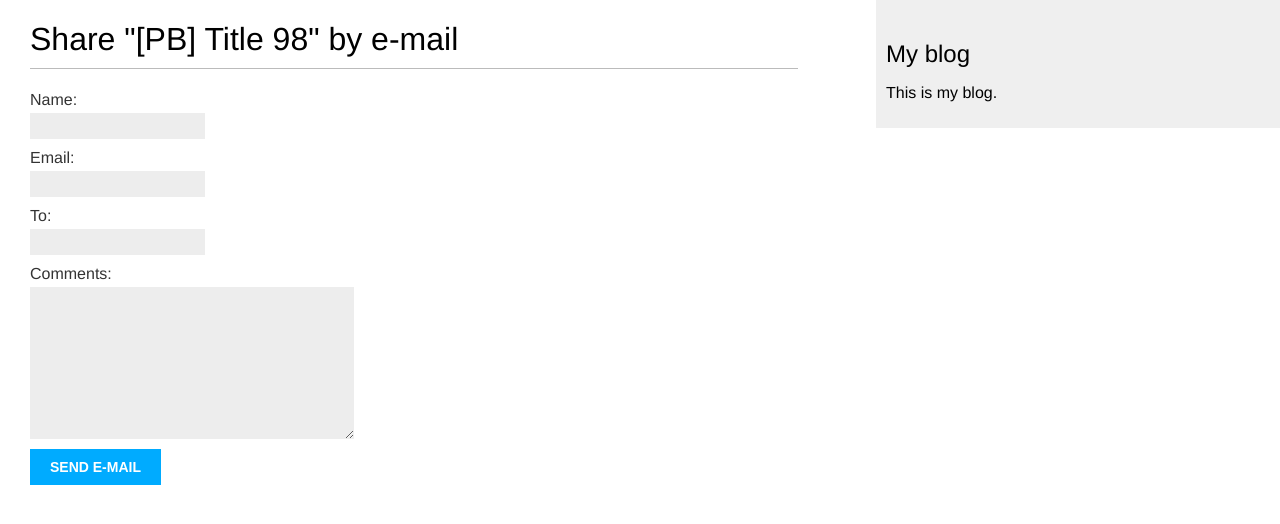
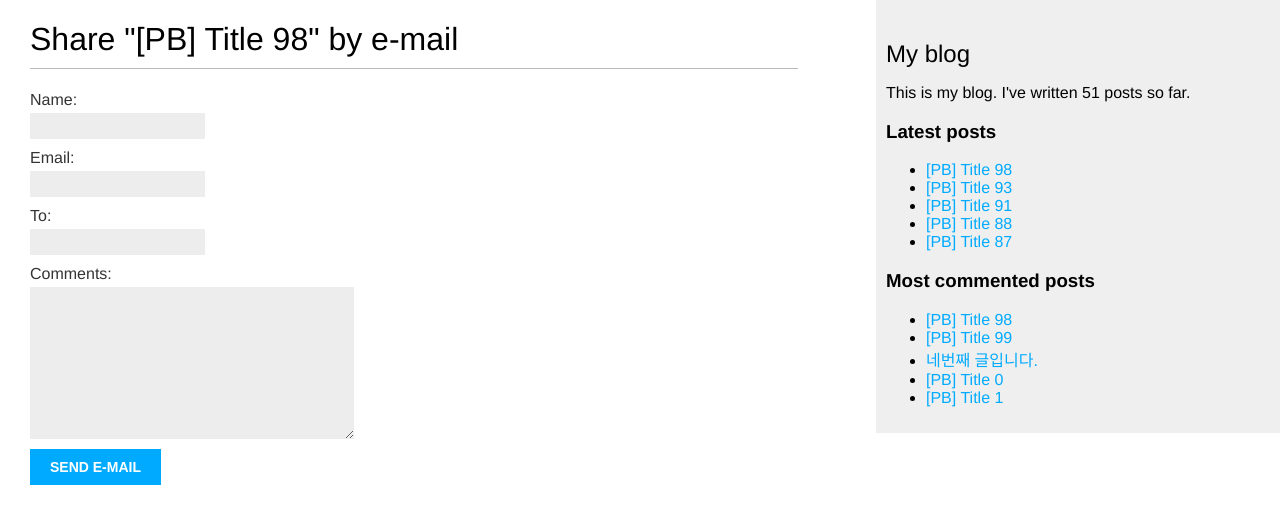
Before and after one commit to likelion-backend-6th/DjangoProject_LeeHansol, a Django app: page /blog/104/share/ in a window 1280 px wide. Shown: the top 524 px of the page. Run offline with Django 4.2, Linux system fonts and the light colour scheme; data comes from the database, SQL or seed files in the repository; both versions use the stored data as it was after the commit.

Commit message:
사이트맵 추가

```diff
--- a/blog/templates/blog/base.html
+++ b/blog/templates/blog/base.html
@@ -1,3 +1,4 @@
+{% load blog_tags %}
 {% load static %}
 <!doctype html>
 <html lang="en">
@@ -16,7 +17,21 @@
     </div>
     <div id="sidebar">
         <h2>My blog</h2>
-        <p>This is my blog.</p>
+        <p>
+            This is my blog.
+            I've written {% total_posts %} posts so far.
+        </p>
+        <h3>Latest posts</h3>
+        {% show_latest_posts %}
+        <h3>Most commented posts</h3>
+        {% get_most_commented_posts as most_commented_posts %}
+        <ul>
+            {% for post in most_commented_posts %}
+                <li>
+                    <a href="{{ post.get_absolute_url }}">{{ post.title }}</a>
+                </li>
+            {% endfor %}
+        </ul>
     </div>
 </body>
 </html>
--- /dev/null
+++ b/blog/templates/blog/post/latest_posts.html
@@ -0,0 +1,7 @@
+<ul>
+    {% for post in latest_posts %}
+        <li>
+            <a href="{{ post.get_absolute_url }}">{{ post.title }}</a>
+        </li>
+    {% endfor %}
+</ul>
--- a/blog/templates/blog/post/list.html
+++ b/blog/templates/blog/post/list.html
@@ -1,4 +1,5 @@
 {% extends "blog/base.html" %}
+{% load blog_tags %}
 {% block title %}My Blog{% endblock %}
 {% block content %}
     <h1>My Blog</h1>
@@ -23,7 +24,7 @@
         <p class="date">
             Published {{ post.publish }} by {{ post.author }}
         </p>
-        {{ post.body|truncatewords:30|linebreaks }}
+        {{ post.body|markdown|truncatewords_html:30 }}
     {% endfor %}
     {% include "pagination.html" with page=posts %}
 {% endblock %}
--- /dev/null
+++ b/blog/templatetags/blog_tags.py
@@ -0,0 +1,31 @@
+import markdown
+from django import template
+from django.db.models import Count
+from django.utils.safestring import mark_safe
+
+from blog.models import Post
+
+register = template.Library()
+
+
+@register.simple_tag
+def total_posts():
+    return Post.published.count()
+
+
+@register.inclusion_tag('blog/post/latest_posts.html')
+def show_latest_posts(count=5):
+    latest_posts = Post.published.order_by('-publish')[:count]
+    return {'latest_posts': latest_posts}
+
+
+@register.simple_tag
+def get_most_commented_posts(count=5):
+    return Post.published.annotate(
+        total_comments=Count('comments')
+    ).order_by('-total_comments')[:count]
+
+
+@register.filter(name='markdown')
+def markdown_format(text):
+    return mark_safe(markdown.markdown(text))
--- a/blog/views.py
+++ b/blog/views.py
@@ -1,15 +1,15 @@
 from django.core.mail import send_mail
-from django.core.paginator import Paginator, EmptyPage, PageNotAnInteger
-from django.shortcuts import render, get_object_or_404, redirect
+from django.core.paginator import Paginator, PageNotAnInteger, EmptyPage
+from django.db.models import Count
+from django.shortcuts import render, get_object_or_404
 from django.views.decorators.http import require_POST
 from django.views.generic import ListView
 from taggit.models import Tag
 
 from blog.forms import EmailPostForm, CommentForm
-from blog.models import Post, Comment
+from blog.models import Post
 
 
-# Create your views here.
 class PostListView(ListView):
     queryset = Post.published.all()
     context_object_name = 'posts'
@@ -17,14 +17,16 @@ class PostListView(ListView):
     template_name = 'blog/post/list.html'
 
 
+# Create your views here.
 def post_list(request, tag_slug=None):
+    per_page = request.GET.get('per_page', 3)
+    page_number = request.GET.get('page', 1)
     post_list = Post.published.all()
     tag = None
     if tag_slug:
         tag = get_object_or_404(Tag, slug=tag_slug)
         post_list = post_list.filter(tags__in=[tag])
-    paginator = Paginator(post_list, 3)
-    page_number = request.GET.get('page', 1)
+    paginator = Paginator(post_list, per_page, orphans=1)
     try:
         posts = paginator.page(page_number)
     except PageNotAnInteger:
@@ -35,11 +37,23 @@ def post_list(request, tag_slug=None):
 
 
 def post_detail(request, year, month, day, post):
-    post = get_object_or_404(Post, status=Post.Status.PUBLISHED, slug=post,
-                             publish__year=year, publish__month=month, publish__day=day)
+    post = get_object_or_404(Post, status=Post.Status.PUBLISHED,
+                             slug=post,
+                             publish__year=year,
+                             publish__month=month,
+                             publish__day=day)
     comments = post.comments.filter(active=True)
     form = CommentForm()
-    return render(request, 'blog/post/detail.html', {'post': post, 'comments': comments, 'form': form})
+    post_tags_ids = post.tags.values_list('id', flat=True)
+    similar_posts = Post.published.filter(tags__in=post_tags_ids) \
+                        .exclude(id=post.id) \
+                        .annotate(same_tags=Count('tags')) \
+                        .order_by('-same_tags', '-publish')[:4]
+
+    return render(request, 'blog/post/detail.html', {'post': post,
+                                                     'comments': comments,
+                                                     'form': form,
+                                                     'similar_posts': similar_posts})
 
 
 def post_share(request, post_id):
@@ -49,17 +63,17 @@ def post_share(request, post_id):
         form = EmailPostForm(request.POST)
         if form.is_valid():
             cd = form.cleaned_data
-            post_url = request.build_absolute_uri(
-                post.get_absolute_url())
-            subject = f"{cd['name']}님이 {post.title}을(를) 추천합니다."
-            message = f"{post.title}을(를) {post_url}에서 읽어보세요. \n\n" \
+            post_url = request.build_absolute_uri(post.get_absolute_url())
+            subject = f"{cd['name']} 님이 {post.title}을(를) 추천합니다."
+            message = f"{post.title}을(를) {post_url} 에서 읽어보세요.\n\n" \
                       f"{cd['name']}의 의견: {cd['comments']}"
-            send_mail(subject, message, 'gksthf9235@gmail.com',
-                      [cd['to']])
+            send_mail(subject, message, 'jungman82@gmail.com', [cd['to']])
             sent = True
     else:
         form = EmailPostForm()
-    return render(request, 'blog/post/share.html', {'post': post, 'form': form, 'sent': sent})
+    return render(request, 'blog/post/share.html', {'post': post,
+                                                    'form': form,
+                                                    'sent': sent})
 
 
 @require_POST
@@ -71,4 +85,6 @@ def post_comment(request, post_id):
         comment = form.save(commit=False)
         comment.post = post
         comment.save()
-    return render(request, 'blog/post/comment.html', {'post': post, 'form': form, 'comment': comment})
+    return render(request, 'blog/post/comment.html', {'post': post,
+                                                      'form': form,
+                                                      'comment': comment})
--- a/mysite/settings.py
+++ b/mysite/settings.py
@@ -29,6 +29,7 @@ ALLOWED_HOSTS = []
 
 
 # Application definition
+SITE_ID = 1
 
 INSTALLED_APPS = [
     'django.contrib.admin',
@@ -39,6 +40,8 @@ INSTALLED_APPS = [
     'django.contrib.staticfiles',
     'blog.apps.BlogConfig',
     'taggit',
+    'django.contrib.sites',
+    'django.contrib.sitemaps',
 ]
 
 MIDDLEWARE = [
--- a/mysite/urls.py
+++ b/mysite/urls.py
@@ -16,9 +16,18 @@ Including another URLconf
     2. Add a URL to urlpatterns:  path('blog/', include('blog.urls'))
 """
 from django.contrib import admin
+from django.contrib.sitemaps.views import sitemap
 from django.urls import path, include
+
+from blog.sitemaps import PostSitemap
+
+sitemaps = {
+    'posts': PostSitemap,
+}
 
 urlpatterns = [
     path('admin/', admin.site.urls),
     path('blog/', include('blog.urls', namespace='blog')),
+    path('sitemap.xml', sitemap, {'sitemaps': sitemaps},
+         name='django.contrib.sitemaps.views.sitemap')
 ]
```
Also changed, not shown: blog/sitemaps.py (added, +14 -0 lines), blog/templates/blog/post/detail.html (+12 -2 lines), blog/templatetags/__init__.py (added), db.sqlite3, 1 other file.
